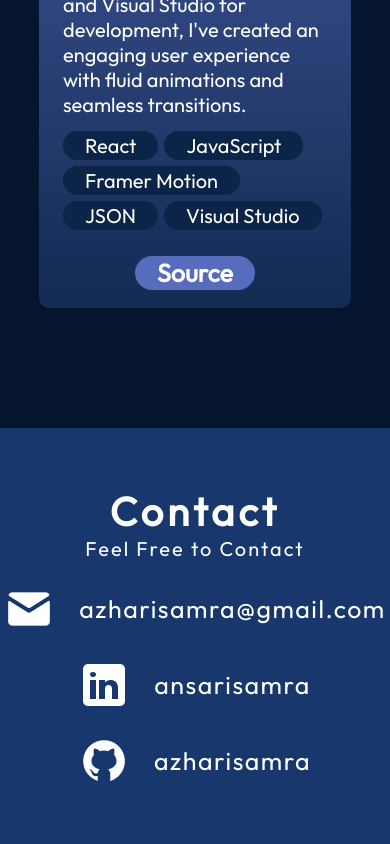
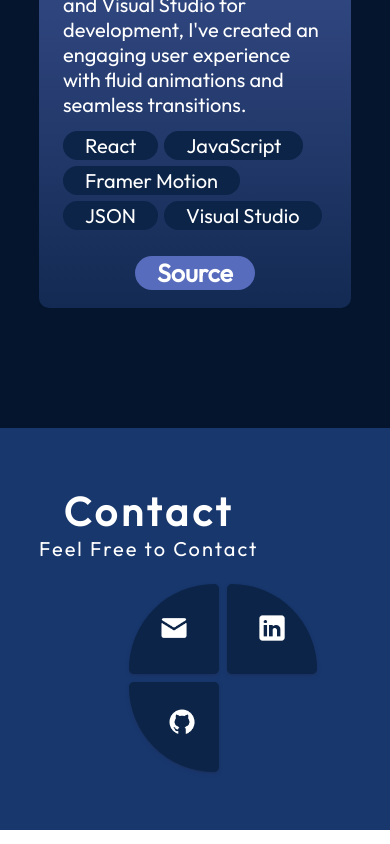
Before and after one commit to azharisamra/Portfolio, a React (Vite) app: page / in a window 390 px wide. Shown: the part 7467-8311 px from the top of the page. Built offline with nearby package versions, Linux system fonts and the light colour scheme.

Commit message:
adding new anime

```diff
--- a/src/Components/Contact/Contact.jsx
+++ b/src/Components/Contact/Contact.jsx
@@ -1,30 +1,55 @@
 import { getImageUrl } from "../../utils";
-import styles from "./Contact.module.css"
+import styles from "./Contact.module.css";
+import { Reveal } from "../About/Reveal";
 
 function Contact() {
   return (
     <footer id="contact" className={styles.container}>
+      <Reveal>
         <div className={styles.text}>
           <h2>Contact</h2>
           <p>Feel Free to Contact</p>
         </div>
-      <ul className={styles.links}>
-        <li className={styles.link}>
-          <img src={getImageUrl("contact/emailIcon.png")} alt="Email ICon" />
-          <a href="mailto:azharisamra@gmail.com">azharisamra@gmail.com</a>
-        </li>
-        <li className={styles.link}>
+      </Reveal>
+      <div className={styles.main}>
+        <div className={styles.up}>
+          <a href="mailto:azharisamra@gmail.com">
+            <button className={styles.card1}>
+              <img
+                src={getImageUrl("contact/emailIcon.png")}
+                alt="Email"
+                width="30px"
+                height="30px"
+                className={styles.Instagram}
+              />
+            </button>
+          </a>
+          <a href="https://www.linkedin.com/in/ansarisamra/">
+            <button className={styles.card2}>
               <img
                 src={getImageUrl("contact/linkedinIcon.png")}
-            alt="Linkedin ICon"
+                alt="linkedIn"
+                width="30px"
+                height="30px"
+                className={styles.LinkedIn}
               />
-          <a href="https://www.linkedin.com/in/ansarisamra/">ansarisamra</a>
-        </li>
-        <li className={styles.link}>
-          <img src={getImageUrl("contact/githubIcon.png")} alt="Github ICon" />
-          <a href="https://github.com/azharisamra">azharisamra</a>
-        </li>
-      </ul>
+            </button>
+          </a>
+        </div>
+        <div className={styles.down}>
+          <a href="https://github.com/azharisamra">
+            <button className={styles.card3}>
+              <img
+                src={getImageUrl("contact/githubIcon.png")}
+                alt="GitHub"
+                width="30px"
+                height="30px"
+                className={styles.github}
+              />
+            </button>
+          </a>
+        </div>
+      </div>
     </footer>
   );
 }
--- a/src/Components/Contact/Contact.module.css
+++ b/src/Components/Contact/Contact.module.css
@@ -1,9 +1,9 @@
-@import '../../vars.css';
+@import "../../vars.css";
 
-.container{
+.container {
   color: var(--color-text);
   margin-top: 120px;
-    background:var(--color-secondary) ;
+  background: var(--color-secondary);
   display: flex;
   flex-direction: row;
   justify-content: space-evenly;
@@ -12,7 +12,7 @@
   gap: 10px;
 }
 
-.text h2{
+.text h2 {
   font-size: 80px;
   font-weight: 700;
   letter-spacing: 4px;
@@ -24,7 +24,7 @@
   letter-spacing: 2px;
 }
 
-.links{
+/* .links{
     display: flex;
     flex-direction: column;
     align-items: flex-start;
@@ -42,21 +42,146 @@
     font-size: 30px;
     font-weight: 400;
     letter-spacing: 1.5px;
+} */
+
+.main {
+  display: flex;
+  flex-direction: column;
+  gap: 0.5em;
 }
 
+.up {
+  display: flex;
+  flex-direction: row;
+  gap: 0.5em;
+}
+
+.down {
+  display: flex;
+  flex-direction: row;
+  gap: 0.5em;
+}
+
+.card1 {
+  width: 90px;
+  height: 90px;
+  outline: none;
+  border: none;
+  background: var(--color-dark);
+  border-radius: 90px 5px 5px 5px;
+  box-shadow: rgba(50, 50, 93, 0.25) 0px 2px 5px -1px,
+    rgba(0, 0, 0, 0.3) 0px 1px 3px -1px;
+  transition: 0.2s ease-in-out;
+}
+
+.email {
+  margin-top: 1.5em;
+  margin-left: 1.2em;
+  fill: #f14336;
+}
+
+.card2 {
+  width: 90px;
+  height: 90px;
+  outline: none;
+  border: none;
+  background: var(--color-dark);
+  border-radius: 5px 90px 5px 5px;
+  box-shadow: rgba(50, 50, 93, 0.25) 0px 2px 5px -1px,
+    rgba(0, 0, 0, 0.3) 0px 1px 3px -1px;
+  transition: 0.2s ease-in-out;
+}
+
+.linkedIn {
+  margin-top: 1.5em;
+  margin-left: -0.9em;
+  fill: #03a9f4;
+}
+
+.card3 {
+  width: 90px;
+  height: 90px;
+  outline: none;
+  border: none;
+  background: var(--color-dark);
+  border-radius: 5px 5px 5px 90px;
+  box-shadow: rgba(50, 50, 93, 0.25) 0px 2px 5px -1px,
+    rgba(0, 0, 0, 0.3) 0px 1px 3px -1px;
+  transition: 0.2s ease-in-out;
+}
+
+.github {
+  margin-top: -0.6em;
+  margin-left: 1.2em;
+}
+
+.card4 {
+  width: 90px;
+  height: 90px;
+  outline: none;
+  border: none;
+  background: white;
+  border-radius: 5px 5px 90px 5px;
+  box-shadow: rgba(50, 50, 93, 0.25) 0px 2px 5px -1px,
+    rgba(0, 0, 0, 0.3) 0px 1px 3px -1px;
+  transition: 0.2s ease-in-out;
+}
+
+.discord {
+  margin-top: -0.9em;
+  margin-left: -1.2em;
+  fill: #8c9eff;
+}
+
+.card1:hover {
+  cursor: pointer;
+  scale: 1.1;
+  background-color: #f14336;
+}
+
+.card1:hover .Email {
+  fill: white;
+}
+
+.card2:hover {
+  cursor: pointer;
+  scale: 1.1;
+  background-color: #03a9f4;
+}
+
+.card2:hover .linkedIn {
+  fill: white;
+}
+
+.card3:hover {
+  cursor: pointer;
+  scale: 1.1;
+  background-color: black;
+}
+
+.card3:hover .github {
+  fill: white;
+}
 
 @media screen and (max-width: 830px) {
-    .container{
+  .container {
     flex-direction: column;
     gap: 23px;
   }
+  .main {
+    display: flex;
+    flex-direction: column;
+    gap: 0.5em;
+    margin-left: 29%;
+    margin-right: 29%;
+  }
 
-    .text{
+  .text {
     display: flex;
     flex-direction: column;
     align-items: center;
   }
-    .text h2{
+  .text h2 {
     font-size: 40px;
     font-weight: 700;
     letter-spacing: 4px;
@@ -68,11 +193,11 @@
     letter-spacing: 2px;
   }
 
-    .links{
+  .links {
     align-items: center;
   }
 
-    .link a{
+  .link a {
     font-size: 25px;
     font-weight: 400;
     letter-spacing: 1.5px;
--- a/src/Components/Navbar/Navbar.jsx
+++ b/src/Components/Navbar/Navbar.jsx
@@ -4,6 +4,8 @@ import { getImageUrl } from "../../utils";
 
 function Navbar() {
   const [menuOpen, setMenuOpen] = useState(false);
+  const downloadResume =
+    "https://drive.google.com/file/d/1uvk79ZCDehDU55Z0VP0U9QOBk9UX5eRG/view?usp=drive_link";
   return (
     <nav className={styles.navbar}>
       <a className={styles.title} href="/">
@@ -34,7 +36,23 @@ function Navbar() {
             <a href="#projects">Projects</a>
           </li>
           <li>
-            <a href="#">Contact</a>
+            <a href="#contact">Contact</a>
+          </li>
+          <li>
+            <div className={styles.button} data-tooltip="Size: 20Mb">
+              <div className={styles.button_wrapper}>
+                <div className={styles.text}>Resume</div>
+
+                <a href={downloadResume} className={styles.icon}>
+                  <img
+                    src={getImageUrl("nav/download.png")} // Replace "path/to/download-icon.png" with the actual path to your PNG image
+                    alt="Download Icon"
+                    width="2em"
+                    height="2em"
+                  />
+                </a>
+              </div>
+            </div>
           </li>
         </ul>
       </div>
--- a/src/Components/Navbar/Navbar.module.css
+++ b/src/Components/Navbar/Navbar.module.css
@@ -47,6 +47,119 @@
   transition: 0.3s;
   cursor: pointer;
 }
+/* .contactbtn {
+  background-color: var(--color-dark);
+  border-radius: 10px;
+  padding: 0px 8px;
+  box-shadow:50px 50px 100px #020812,
+  -50px -50px 100px #062248;
+} */
+
+.button {
+  --width: 100px;
+  --height: 35px;
+  --tooltip-height: 35px;
+  --tooltip-width: 90px;
+  --gap-between-tooltip-to-button: 18px;
+  --button-color: var(--color-secondary);
+  --tooltip-color: #fff;
+  width: var(--width);
+  height: var(--height);
+  background: var(--button-color);
+  position: relative;
+  text-align: center;
+  border-radius: 0.45em;
+  font-family: "Arial";
+  transition: background 0.3s;
+}
+/* .button::before {
+  position: absolute;
+  content: attr(data-tooltip);
+  width: var(--tooltip-width);
+  height: var(--tooltip-height);
+  background-color: var(--tooltip-color);
+  font-size: 0.9rem;
+  color: #111;
+  border-radius: 0.25em;
+  line-height: var(--tooltip-height);
+  bottom: calc(var(--height) + var(--gap-between-tooltip-to-button) + 10px);
+  left: calc(50% - var(--tooltip-width) / 2);
+}
+
+.button::after {
+  position: absolute;
+  content: "";
+  width: 0;
+  height: 0;
+  border: 10px solid transparent;
+  border-top-color: var(--tooltip-color);
+  left: calc(50% - 10px);
+  bottom: calc(100% + var(--gap-between-tooltip-to-button) - 10px);
+} */
+
+.text {
+  display: flex;
+  align-items: center;
+  justify-content: center;
+  font-size: 20px;
+}
+.button-wrapper,
+.icon {
+  overflow: hidden;
+  position: absolute;
+  width: 100%;
+  height: 100%;
+  left: 0;
+  color: #fff;
+}
+
+.text {
+  top: 0;
+  overflow: hidden;
+  position: absolute;
+  width: 100%;
+  height: 100%;
+  left: 0;
+  color:var(--color-text);
+}
+
+.text,
+.icon {
+  transition: top 0.5s;
+}
+
+.icon {
+  color: #fff;
+  top: 100%;
+  display: flex;
+  align-items: center;
+  justify-content: center;
+}
+.icon img {
+  width: 24px;
+  height: 24px;
+}
+
+.button:hover {
+  background: var(--color-primary);
+}
+
+.button:hover .text {
+  top: -100%;
+  opacity: 0%;
+  transition: top 0.5s, opacity 0.5s;
+}
+
+.button:hover .icon {
+  top: 0;
+}
+
+.button:hover:before,
+.button:hover:after {
+  opacity: 1;
+  transition: all 0.2s ease;
+}
+
 
 @media screen and (max-width: 830px) {
   .navbar {
@@ -63,10 +176,24 @@
     gap: 11px;
     z-index: 3;
   }
+  .icon{
+    display: none;
+  }
 
   .menuBtn {
     display: block;
     cursor: pointer;
+  }
+
+  .menuBtn:hover {
+    transform: scale(1.1);
+    color: var(--color-primary);
+    transition: 0.3s;
+    cursor: pointer;
+    .menuitems {
+      display: flex;
+      z-index: 2;
+    }
   }
 
   .menuitems {
```
Also changed, not shown: assets/nav/download.png (added). Lines whose indentation alone changed are shown as unchanged.
